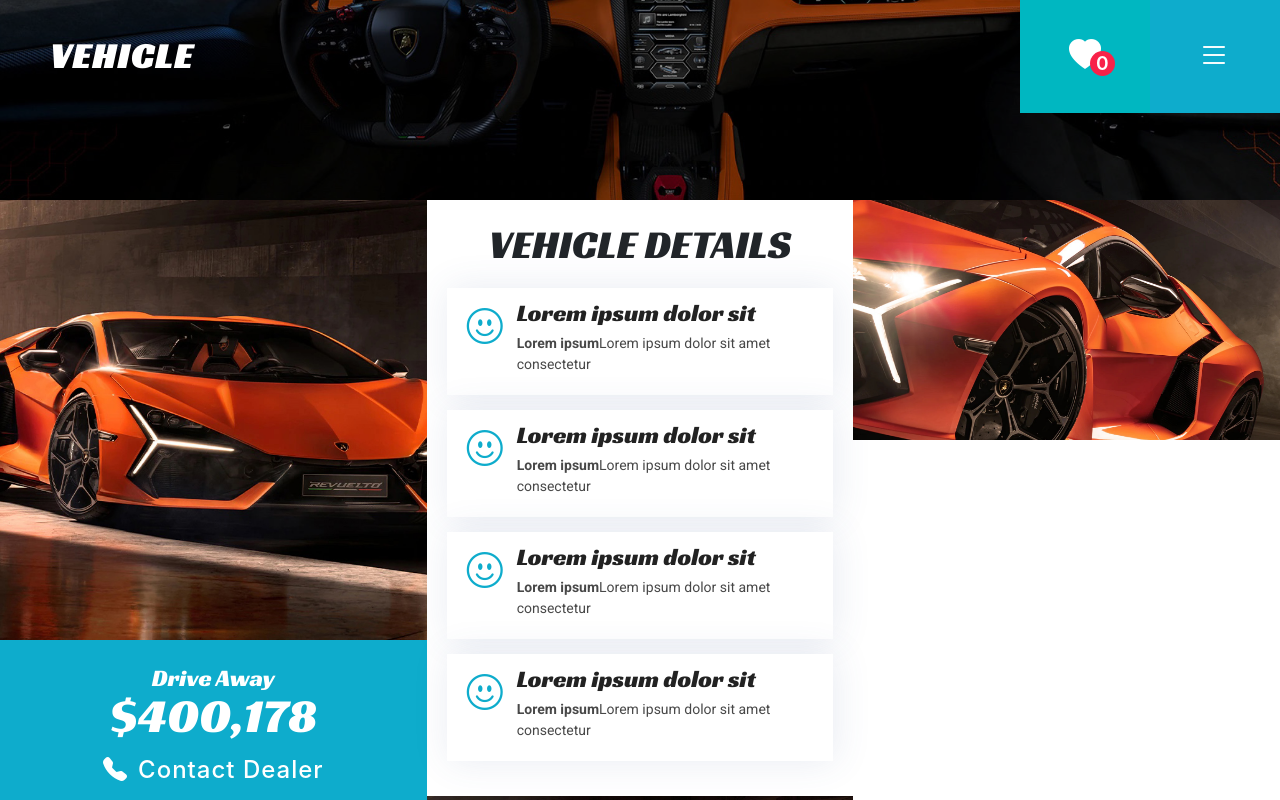
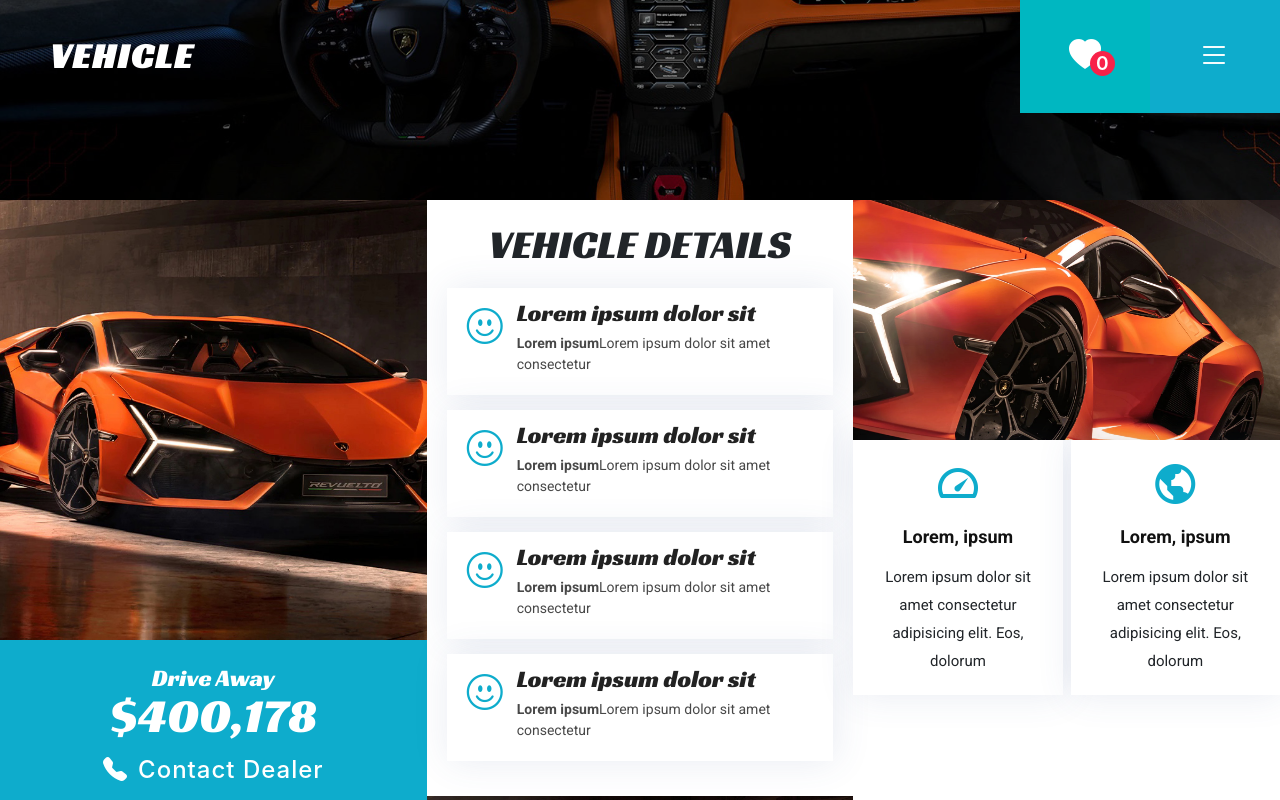
Before and after one commit to AnastasiiaYurchenko/sports-cars, a React (Create React App) app: page /sports-cars/vehicles/1 in a window 1280 px wide. Shown: the top 800 px of the page. Built offline with nearby package versions, Linux system fonts and the light colour scheme.

Commit message:
finish 3rd column DetailedDescriprion

```diff
--- /dev/null
+++ b/src/components/IconBox.jsx
@@ -0,0 +1,19 @@
+import React from 'react'
+import './iconBox.css';
+
+const IconBox = ({icon, title, description}) => {
+  return (
+    <div className="icon-box">
+                <div className="icon">
+              {/* <i className='bx bx-tachometer'></i> */}
+              <i className={icon}></i>
+                </div>
+                <h4 className="title">
+                  <a href="#">{title}</a>
+                </h4>
+                <p className="description">{description ? description : "Lorem ipsum dolor sit amet consectetur adipisicing elit. Eos, dolorum"}</p>
+              </div>
+  )
+}
+
+export default IconBox
--- /dev/null
+++ b/src/components/iconBox.css
@@ -0,0 +1,64 @@
+.vehicle-details .icon-box{
+    padding: 20px;
+    position: relative;
+    overflow: hidden;
+    background: #fff;
+    box-shadow: 2px 0 35px 0 rgba(68, 88, 144, 0.12);
+    transition: all 0.3s ease-in-out;
+    z-index: 1;
+    text-align: center;
+}
+
+.vehicle-details .icon-box::before{
+    content: '';
+    position: absolute;
+    background: #fdeff2;
+    right: 0;
+    left: 0;
+    bottom: 0;
+    top: 100%;
+    transition: all 0.4s;
+    z-index: -1;
+}
+
+.vehicle-details .icon-box:hover::before{
+    background: var(--primary);
+    top: 0;
+    border-radius: 0px;
+}
+
+.vehicle-details .icon{
+    margin-bottom: 15px;
+}
+
+.vehicle-details .icon i{
+    font-size: 48px;
+    line-height: 1;
+    color: var(--primary);
+    transition: all 0.3s ease-in-out;
+}
+
+.vehicle-details .title{
+    font-weight: 700;
+    margin-bottom: 15px;
+    font-size: 18px;
+}
+
+.vehicle-details .title a{
+    color: #111111;
+}
+
+.vehicle-details .description{
+    font-size: 15px;
+    line-height: 28px;
+    margin-bottom: 0;
+}
+
+.vehicle-details .icon-box:hover .title a,
+.vehicle-details .icon-box:hover .description{
+    color: #fff;
+}
+
+.vehicle-details .icon-box:hover .icon i{
+    color: #fff;
+}
--- a/src/pages/VehicleDetails.jsx
+++ b/src/pages/VehicleDetails.jsx
@@ -1,6 +1,7 @@
 import React, { useEffect, useState } from 'react';
 import { useParams } from 'react-router-dom';
 import './vehicleDetails.css';
+import IconBox from 'components/IconBox';
 
 const VehicleDetails = () => {
   const [car, setCar] = useState({});
@@ -66,11 +67,17 @@ const VehicleDetails = () => {
           ">
             <img src={car.rightImg} alt={car.make} className='img-fluid details-img-right' />
             <div className="d-flex gap-2">
-              <div className="icon-box">
+              <IconBox icon="bx bx-tachometer" title="Lorem, ipsum" description="Lorem ipsum dolor sit amet consectetur adipisicing elit. Eos, dolorum"/>
+              <IconBox icon="bx bx-world" title="Lorem, ipsum" />
+               {/* <div className="icon-box">
                 <div className="icon">
-
+                  <i className='bx bx-world'></i>
                 </div>
-              </div>
+                <h4 className="title">
+                  <a href="#">Lorem, ipsum.</a>
+                </h4>
+                <p className="description">Lorem ipsum dolor sit amet consectetur adipisicing elit. Eos, dolorum</p>
+              </div> */}
             </div>
           </div>
         </div>
```
Also changed, not shown: src/pages/vehicleDetails.css (line endings or trailing spaces).
